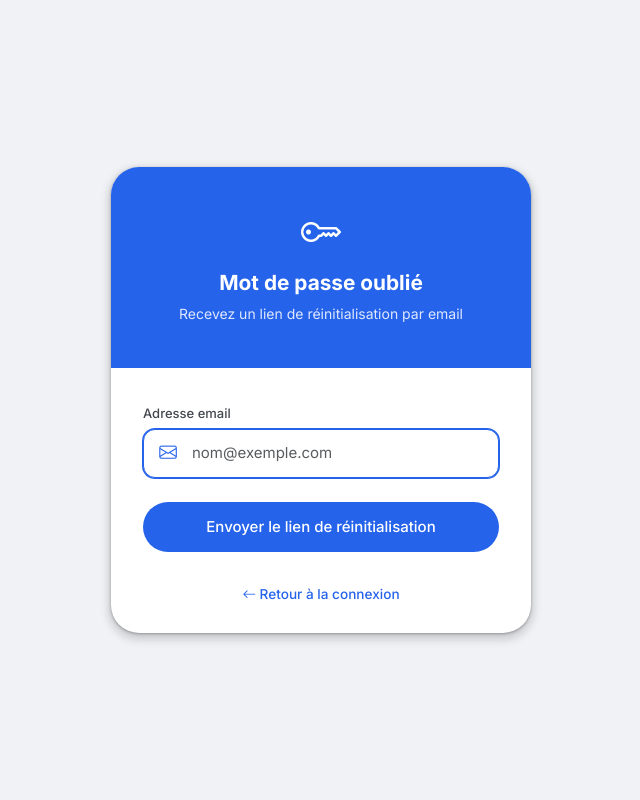
After one commit to nphilmon/gestion-comptabilit-, a PHP site: page /mot_de_passe_oublie.php in a window 1280 px wide. The commit adds this page. Shown: the whole page, without its empty margins (319-959 px from the left). Run offline with PHP 8.4, Linux system fonts and the light colour scheme.

Commit message:
Ajoute la fonctionnalité de mot de passe oublié (#22)
Ajoute un flux de réinitialisation par email : demande sur
mot_de_passe_oublie.php, jeton à usage unique stocké hashé (table
password_resets, expiration 1h), et formulaire de nouveau mot de passe
sur reinitialiser_mot_de_passe.php. Limite le taux de demandes et
n'expose jamais si un email correspond à un compte existant.


Claude-Session: https://claude.ai/code/session_018RbgH2ckogtoLrvLg96aRC

Co-authored-by: Claude <noreply@anthropic.com>

```diff
--- a/config.php
+++ b/config.php
@@ -123,6 +123,18 @@ function initializeDatabaseSchema(PDO $pdo): void {
             `created_at` DATETIME NOT NULL DEFAULT CURRENT_TIMESTAMP,
             INDEX `idx_scope_key_date` (`scope`, `key_hash`, `created_at`),
             INDEX `idx_created_at` (`created_at`)
+        ) ENGINE=InnoDB DEFAULT CHARSET=utf8mb4");
+
+        $pdo->exec("CREATE TABLE IF NOT EXISTS `password_resets` (
+            `id` INT UNSIGNED AUTO_INCREMENT PRIMARY KEY,
+            `user_id` INT UNSIGNED NOT NULL,
+            `token_hash` CHAR(64) NOT NULL,
+            `expires_at` DATETIME NOT NULL,
+            `used_at` DATETIME DEFAULT NULL,
+            `created_at` DATETIME DEFAULT CURRENT_TIMESTAMP,
+            INDEX `idx_password_resets_token` (`token_hash`),
+            INDEX `idx_password_resets_user` (`user_id`),
+            CONSTRAINT `fk_password_resets_user` FOREIGN KEY (`user_id`) REFERENCES `users`(`id`) ON DELETE CASCADE
         ) ENGINE=InnoDB DEFAULT CHARSET=utf8mb4");
 
         $pdo->exec("CREATE TABLE IF NOT EXISTS `exercices` (
--- a/functions.php
+++ b/functions.php
@@ -223,6 +223,112 @@ function logout(): void {
         setcookie(session_name(), '', time() - 42000, $p['path'], $p['domain'], $p['secure'], $p['httponly']);
     }
     session_destroy();
+}
+
+// --- Réinitialisation de mot de passe ---
+function checkPasswordResetRequests(?string $identifier = null): bool {
+    return checkRateLimit('password_reset_request', 3, 900, $identifier);
+}
+
+function recordPasswordResetRequest(?string $identifier = null): void {
+    recordRateLimitHit('password_reset_request', $identifier);
+}
+
+function getPasswordResetWaitTime(?string $identifier = null): int {
+    return getRateLimitWaitTime('password_reset_request', 900, $identifier);
+}
+
+function getAbsoluteBaseUrl(): string {
+    $isSecure = (!empty($_SERVER['HTTPS']) && $_SERVER['HTTPS'] !== 'off')
+        || (isset($_SERVER['SERVER_PORT']) && (int) $_SERVER['SERVER_PORT'] === 443);
+    $host = $_SERVER['HTTP_HOST'] ?? 'localhost';
+    return ($isSecure ? 'https://' : 'http://') . $host . BASE_URL;
+}
+
+/**
+ * Crée un jeton de réinitialisation pour l'utilisateur correspondant à
+ * l'email donné. Retourne null si aucun compte actif ne correspond, sans
+ * jamais lever d'erreur, pour ne pas permettre l'énumération des comptes
+ * depuis l'appelant (mot_de_passe_oublie.php affiche le même message dans
+ * les deux cas).
+ */
+function createPasswordResetToken(string $email): ?string {
+    $db = getDB();
+    $stmt = $db->prepare('SELECT id FROM users WHERE LOWER(email) = LOWER(?) AND actif = 1');
+    $stmt->execute([$email]);
+    $user = $stmt->fetch();
+    if (!$user) {
+        return null;
+    }
+
+    $token = bin2hex(random_bytes(32));
+    $tokenHash = hash('sha256', $token);
+    $expiresAt = date('Y-m-d H:i:s', time() + 3600);
+
+    $db->prepare('DELETE FROM password_resets WHERE user_id = ?')->execute([$user['id']]);
+    $db->prepare('INSERT INTO password_resets (user_id, token_hash, expires_at) VALUES (?, ?, ?)')
+        ->execute([$user['id'], $tokenHash, $expiresAt]);
+
+    logActivity((int) $user['id'], 'mot_de_passe_oublie', 'Demande de réinitialisation de mot de passe');
+
+    return $token;
+}
+
+function sendPasswordResetEmail(string $email, string $token): bool {
+    $link = getAbsoluteBaseUrl() . 'reinitialiser_mot_de_passe.php?token=' . urlencode($token);
+
+    $subject = '=?UTF-8?B?' . base64_encode('Réinitialisation de votre mot de passe - ' . APP_NAME) . '?=';
+    $body = "Bonjour,\r\n\r\n"
+        . "Une demande de réinitialisation de mot de passe a été effectuée pour votre compte " . APP_NAME . ".\r\n\r\n"
+        . "Cliquez sur le lien ci-dessous pour choisir un nouveau mot de passe (valable 1 heure) :\r\n"
+        . $link . "\r\n\r\n"
+        . "Si vous n'êtes pas à l'origine de cette demande, ignorez simplement cet email.\r\n\r\n"
+        . "-- \r\n" . APP_NAME;
+
+    $host = $_SERVER['HTTP_HOST'] ?? 'localhost';
+    $host = preg_replace('/[^a-zA-Z0-9.\-]/', '', explode(':', $host)[0]) ?: 'localhost';
+    $fromEmail = envValue('GESTION_COMPTA_MAIL_FROM', 'no-reply@' . $host);
+
+    $headers = "From: " . APP_NAME . " <" . $fromEmail . ">\r\n"
+        . "Content-Type: text/plain; charset=UTF-8\r\n";
+
+    try {
+        return @mail($email, $subject, $body, $headers);
+    } catch (Throwable $e) {
+        return false;
+    }
+}
+
+function getUserByResetToken(string $token): ?array {
+    if ($token === '') {
+        return null;
+    }
+    $db = getDB();
+    $tokenHash = hash('sha256', $token);
+    $stmt = $db->prepare('SELECT u.id, u.nom, u.email FROM password_resets r
+        INNER JOIN users u ON u.id = r.user_id
+        WHERE r.token_hash = ? AND r.used_at IS NULL AND r.expires_at >= NOW() AND u.actif = 1');
+    $stmt->execute([$tokenHash]);
+    $row = $stmt->fetch();
+    return $row ?: null;
+}
+
+function resetPasswordWithToken(string $token, string $newPassword): bool {
+    $user = getUserByResetToken($token);
+    if (!$user) {
+        return false;
+    }
+
+    $db = getDB();
+    $hash = password_hash($newPassword, PASSWORD_BCRYPT);
+
+    $db->prepare('UPDATE users SET password_hash = ? WHERE id = ?')->execute([$hash, $user['id']]);
+    $db->prepare('DELETE FROM password_resets WHERE user_id = ?')->execute([$user['id']]);
+    clearLoginAttempts($user['email']);
+
+    logActivity((int) $user['id'], 'reinitialisation_mot_de_passe', 'Mot de passe réinitialisé via lien de récupération');
+
+    return true;
 }
 
 // --- Log d'activité ---
--- /dev/null
+++ b/mot_de_passe_oublie.php
@@ -0,0 +1,178 @@
+<?php
+require_once __DIR__ . '/config.php';
+require_once __DIR__ . '/functions.php';
+sendSecurityHeaders();
+
+// Déjà connecté ? Rediriger
+if (isLoggedIn()) {
+    header('Location: ' . BASE_URL);
+    exit;
+}
+
+$error = '';
+$success = false;
+
+if ($_SERVER['REQUEST_METHOD'] === 'POST') {
+    if (!verifyCsrf()) {
+        $error = 'Jeton de sécurité invalide. Veuillez réessayer.';
+    }
+
+    $email = mb_strtolower(trim($_POST['email'] ?? ''));
+
+    if ($error !== '') {
+        // erreur CSRF déjà définie
+    } elseif ($email === '' || !filter_var($email, FILTER_VALIDATE_EMAIL)) {
+        $error = 'Veuillez saisir une adresse email valide.';
+    } elseif (!checkPasswordResetRequests($email)) {
+        $wait = max(1, ceil(getPasswordResetWaitTime($email) / 60));
+        $error = "Trop de tentatives. Réessayez dans $wait minute(s).";
+    } else {
+        recordPasswordResetRequest($email);
+        $token = createPasswordResetToken($email);
+        if ($token !== null) {
+            sendPasswordResetEmail($email, $token);
+        }
+        // Message identique que le compte existe ou non, pour ne pas
+        // permettre de deviner quelles adresses sont enregistrées.
+        $success = true;
+    }
+}
+?>
+<!DOCTYPE html>
+<html lang="fr">
+<head>
+    <meta charset="UTF-8">
+    <meta name="viewport" content="width=device-width, initial-scale=1.0">
+    <title>Mot de passe oublié - <?= APP_NAME ?></title>
+    <link rel="icon" type="image/svg+xml" href="<?= BASE_URL ?>assets/favicon.svg?v=<?= e(APP_VERSION) ?>">
+    <link rel="shortcut icon" type="image/svg+xml" href="<?= BASE_URL ?>assets/favicon.svg?v=<?= e(APP_VERSION) ?>">
+    <link href="https://fonts.googleapis.com/css2?family=Inter:wght@400;500;600;700;800&display=swap" rel="stylesheet">
+    <link href="https://cdn.jsdelivr.net/npm/bootstrap@5.3.3/dist/css/bootstrap.min.css" rel="stylesheet">
+    <link href="https://cdn.jsdelivr.net/npm/bootstrap-icons@1.11.3/font/bootstrap-icons.min.css" rel="stylesheet">
+    <style>
+        :root {
+            --md-primary: #2563EB;
+            --md-on-primary: #FFFFFF;
+            --md-primary-container: #DBEAFE;
+            --md-on-primary-container: #1E3A5F;
+            --md-surface: #F0F2F5;
+            --md-on-surface: #191C20;
+            --md-on-surface-variant: #43474E;
+            --md-outline: #73777F;
+            --md-outline-variant: #C3C7CF;
+            --md-surface-container: #ECEEF0;
+            --md-surface-container-lowest: #FFFFFF;
+            --md-error-container: #FFDAD6;
+            --md-on-error-container: #410002;
+            --md-success-container: #DFF5E1;
+            --md-on-success-container: #0F5132;
+            --md-elevation-3: 0 4px 8px 3px rgba(0,0,0,0.15), 0 1px 3px rgba(0,0,0,0.3);
+        }
+        * { margin: 0; padding: 0; box-sizing: border-box; }
+        body {
+            background: var(--md-surface);
+            min-height: 100vh;
+            display: flex;
+            align-items: center;
+            justify-content: center;
+            font-family: 'Inter', 'Roboto', system-ui, sans-serif;
+        }
+        .card-wrapper {
+            background: var(--md-surface-container-lowest);
+            border-radius: 28px;
+            box-shadow: var(--md-elevation-3);
+            max-width: 420px;
+            width: 100%;
+            overflow: hidden;
+            margin: 1.5rem;
+        }
+        .card-header {
+            background: var(--md-primary);
+            color: var(--md-on-primary);
+            padding: 2.25rem 2rem 1.75rem;
+            text-align: center;
+        }
+        .card-header i { font-size: 2.5rem; margin-bottom: 0.5rem; display: inline-block; }
+        .card-header h1 { font-size: 1.3rem; font-weight: 700; margin: 0; }
+        .card-header p { margin-top: 0.4rem; opacity: 0.85; font-size: 0.875rem; font-weight: 300; }
+        .card-body { padding: 2rem; }
+        .form-label { font-weight: 500; font-size: 0.8125rem; color: var(--md-on-surface-variant); margin-bottom: 0.375rem; }
+        .md-input-group {
+            position: relative;
+            display: flex;
+            align-items: stretch;
+            border: 1.5px solid var(--md-outline-variant);
+            border-radius: 12px;
+            background: var(--md-surface-container-lowest);
+            transition: border-color 0.2s, box-shadow 0.2s;
+            overflow: hidden;
+        }
+        .md-input-group:focus-within { border-color: var(--md-primary); box-shadow: 0 0 0 1px var(--md-primary); }
+        .md-input-group .input-icon {
+            display: flex; align-items: center; justify-content: center;
+            width: 48px; flex-shrink: 0; color: var(--md-on-surface-variant); font-size: 1.1rem;
+        }
+        .md-input-group:focus-within .input-icon { color: var(--md-primary); }
+        .md-input-group .form-control { border: none !important; box-shadow: none !important; padding: 0.75rem 0.75rem 0.75rem 0; font-size: 0.9375rem; background: transparent; flex: 1; }
+        .btn-primary-pill {
+            background: var(--md-primary);
+            border: none;
+            padding: 0.875rem;
+            font-weight: 500;
+            font-size: 0.9375rem;
+            border-radius: 9999px;
+            color: var(--md-on-primary);
+            transition: box-shadow 0.2s, transform 0.15s;
+        }
+        .btn-primary-pill:hover { box-shadow: 0 2px 6px rgba(21,101,192,0.4); transform: translateY(-1px); color: var(--md-on-primary); }
+        .card-footer-links { text-align: center; padding: 0 2rem 1.75rem; color: var(--md-on-surface-variant); font-size: 0.85rem; }
+        .card-footer-links a { color: var(--md-primary); text-decoration: none; font-weight: 500; }
+        .card-footer-links a:hover { text-decoration: underline; }
+        .md-alert { display: flex; align-items: center; gap: 0.625rem; padding: 0.75rem 1rem; border-radius: 12px; font-size: 0.85rem; margin-bottom: 1rem; border: none; }
+        .md-alert-error { background: var(--md-error-container); color: var(--md-on-error-container); }
+        .md-alert-success { background: var(--md-success-container); color: var(--md-on-success-container); }
+    </style>
+</head>
+<body>
+    <div class="card-wrapper">
+        <div class="card-header">
+            <i class="bi bi-key"></i>
+            <h1>Mot de passe oublié</h1>
+            <p>Recevez un lien de réinitialisation par email</p>
+        </div>
+        <div class="card-body">
+            <?php if ($success): ?>
+                <div class="md-alert md-alert-success">
+                    <i class="bi bi-check-circle-fill"></i>
+                    <div>Si cette adresse est associée à un compte, un email contenant un lien de réinitialisation vient de vous être envoyé. Le lien est valable 1 heure.</div>
+                </div>
+            <?php else: ?>
+                <?php if ($error): ?>
+                    <div class="md-alert md-alert-error">
+                        <i class="bi bi-exclamation-triangle-fill"></i> <?= e($error) ?>
+                    </div>
+                <?php endif; ?>
+
+                <form method="POST" autocomplete="on">
+                    <?= csrfField() ?>
+                    <div class="mb-4">
+                        <label class="form-label" for="email">Adresse email</label>
+                        <div class="md-input-group">
+                            <span class="input-icon"><i class="bi bi-envelope"></i></span>
+                            <input type="email" class="form-control" id="email" name="email"
+                                   value="<?= e($_POST['email'] ?? '') ?>"
+                                   placeholder="nom@exemple.com" required autofocus>
+                        </div>
+                    </div>
+                    <button type="submit" class="btn btn-primary-pill w-100">
+                        Envoyer le lien de réinitialisation
+                    </button>
+                </form>
+            <?php endif; ?>
+        </div>
+        <div class="card-footer-links">
+            <a href="<?= BASE_URL ?>login.php"><i class="bi bi-arrow-left"></i> Retour à la connexion</a>
+        </div>
+    </div>
+</body>
+</html>
```
Also changed, not shown: database/schema.sql (+15 -0 lines), login.php (+5 -2 lines), reinitialiser_mot_de_passe.php (added, +211 -0 lines).
